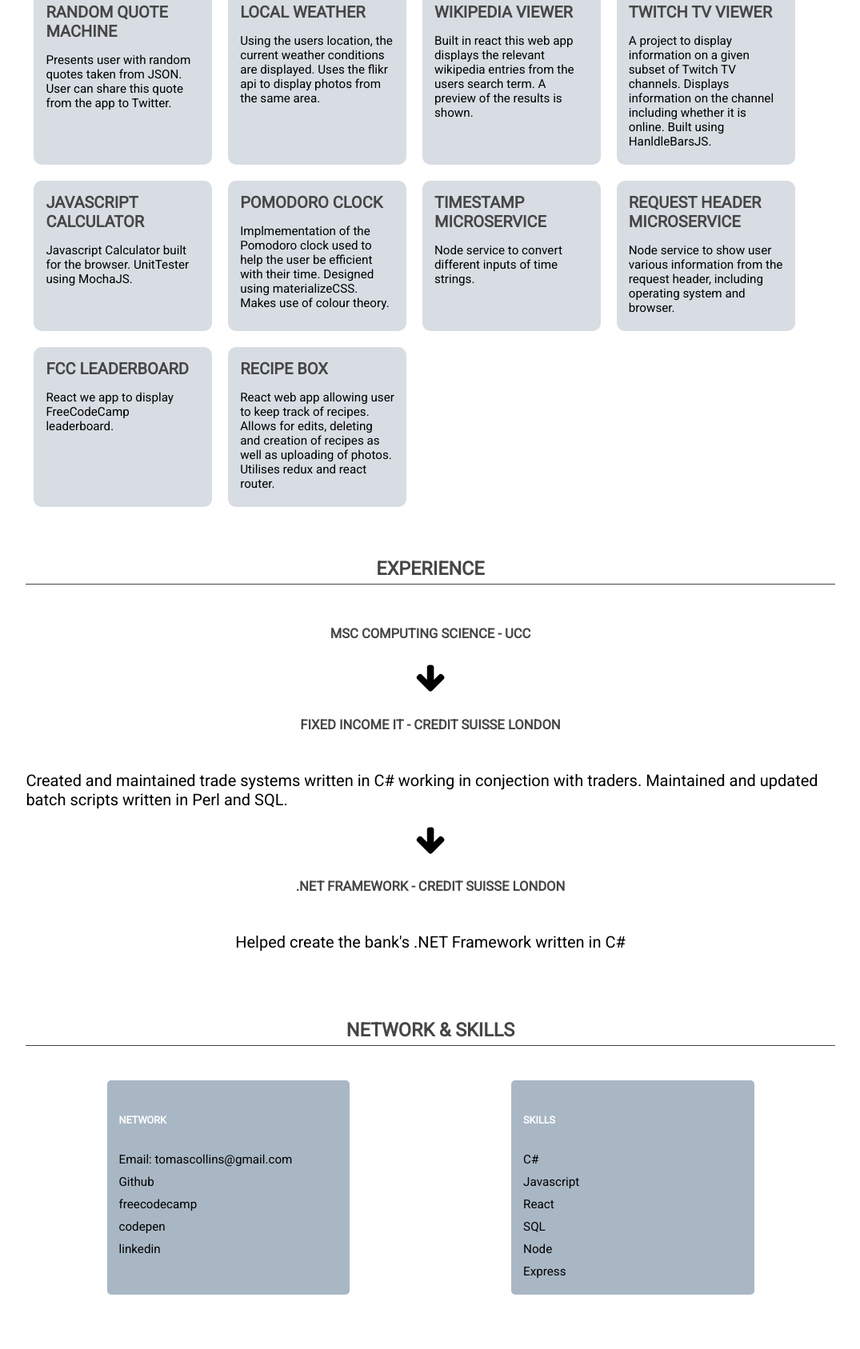
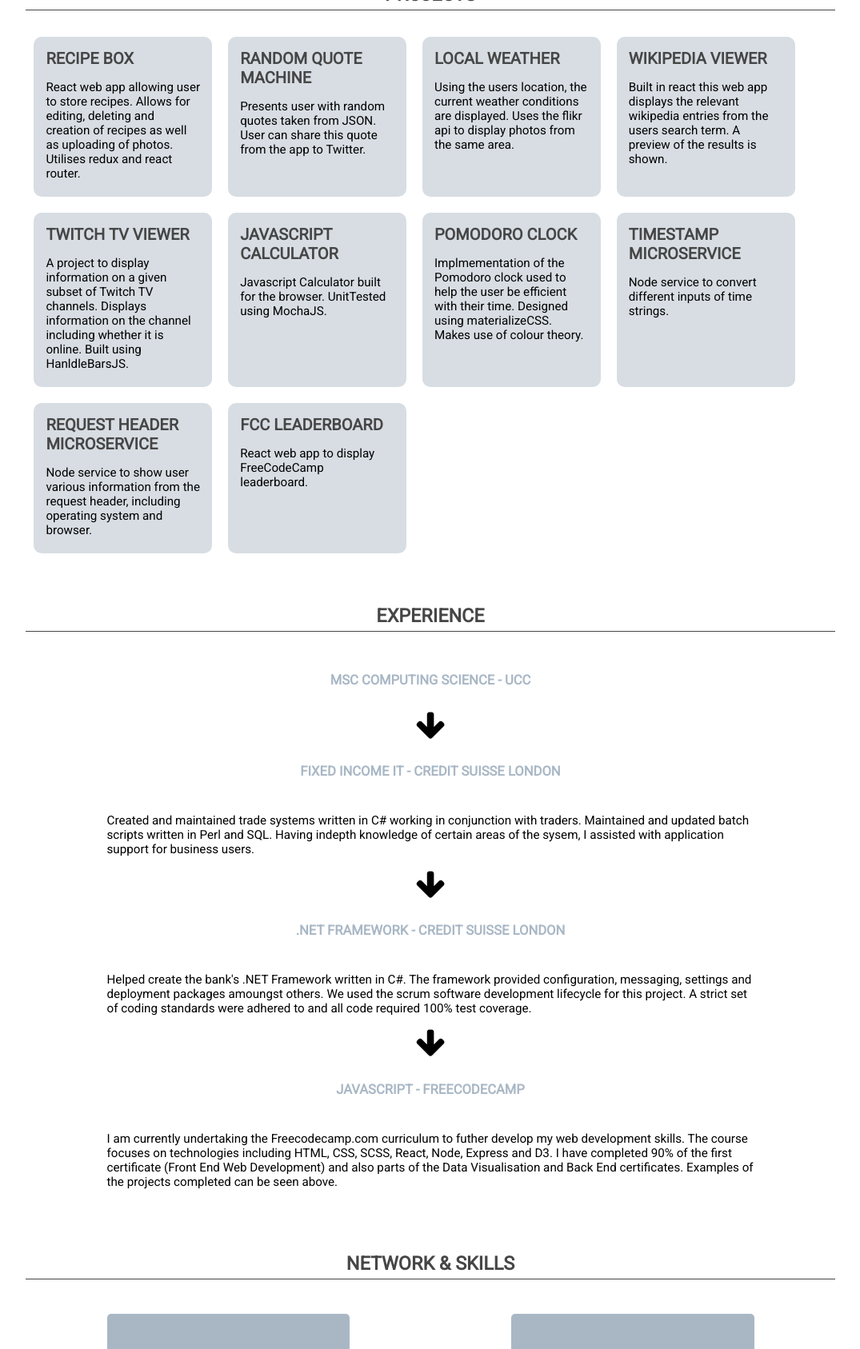
Before and after one commit to collinstommy/fcc-portfolio, a React app: page / in a window 1280 px wide. Shown: the part 1410-3097 px from the top of the page at 80% size, without its empty margins (102-1177 px from the left). Before the commit the page ends 3050 px from the top, so only its background shows below. Built offline with nearby package versions, Linux system fonts and the light colour scheme.

Commit message:
tidying up general formatting

```diff
--- a/src/components/Experience.js
+++ b/src/components/Experience.js
@@ -9,10 +9,24 @@ return (
     <i className="fa fa-arrow-down fa-2x" aria-hidden="true"></i>
      <h5>Fixed Income IT - Credit Suisse London</h5>
      <p>Created and maintained trade systems written in C# working
-       in conjection with traders. Maintained and updated batch scripts written in Perl and SQL.</p>
+       in conjunction with traders. Maintained and updated batch scripts written in Perl and SQL.
+       Having indepth knowledge of certain areas of the sysem, I assisted with application support for
+       business users.</p>
     <i className="fa fa-arrow-down fa-2x" aria-hidden="true"></i>
     <h5> .NET Framework - Credit Suisse London</h5>
-     <p>Helped create the bank's .NET Framework written in C#</p>
+     <p>Helped create the bank's .NET Framework written in C#. The framework provided configuration,
+       messaging, settings and deployment packages amoungst others.
+       We used the scrum software development lifecycle for this project. A strict set of coding
+       standards were adhered to and all code required 100% test coverage.
+     </p>
+      <i className="fa fa-arrow-down fa-2x" aria-hidden="true"></i>
+    <h5> Javascript - Freecodecamp </h5>
+     <p>I am currently undertaking the Freecodecamp.com curriculum to futher develop my web development skills. The course
+       focuses on technologies including HTML, CSS, SCSS, React, Node, Express and D3. I have completed
+       90% of the first certificate (Front End Web Development) and also parts of the Data Visualisation
+       and Back End certificates. Examples of the projects completed can be seen above.
+
+     </p>
 
   </div>
 );
--- a/src/components/Network.js
+++ b/src/components/Network.js
@@ -9,10 +9,10 @@ return (
     <div className='listItem'>
       <h5>Network</h5>
         <a href='mailto:tomascollins@gmail.com'>Email: tomascollins@gmail.com</a><br />
-        <a href='github.com/collinstommy'>Github</a><br />
-        <a href='freecodecamp.com/collinstommy'>freecodecamp</a><br />
-        <a href='codepen.com/collinstommy'>codepen</a><br />
-        <a href='linkedin.com/collinstommy'>linkedin</a><br />
+        <a href='http://www.github.com/collinstommy'>Github</a><br />
+        <a href='http://www.freecodecamp.com/collinstommy'>freecodecamp</a><br />
+        <a href='https://codepen.io/collinstommy/pens/public/'>codepen</a><br />
+        <a href='http://www.linkedin.com/collinstommy'>linkedin</a><br />
     </div>
       <div className='listItem'>
         <h5>Skills</h5>
--- a/src/data/project_details.js
+++ b/src/data/project_details.js
@@ -1,4 +1,11 @@
 const project_details = [
+   {
+    name: 'Recipe Box',
+    hosted: 'http://unarmed-porter.surge.sh/',
+    code: 'https://github.com/collinstommy/fcc-recipe-box',
+    technologies: ['react', 'redux', 'react-router', 'SCSS', 'material design'],
+    description: 'React web app allowing user to store recipes. Allows for editing, deleting and creation of recipes as well as uploading of photos. Utilises redux and react router.'
+  },
   {
     name: 'Random Quote Machine',
     hosted: 'https://codepen.io/collinstommy/full/RRayaP',
@@ -32,7 +39,7 @@ const project_details = [
     hosted: 'https://collinstommy.github.io/fcc-calculator/index.html',
     code: 'https://github.com/collinstommy/collinstommy.github.io/tree/master/fcc-calculator',
     technologies: ['mocho', 'jQuery'],
-    description: "Javascript Calculator built for the browser. UnitTester using MochaJS."
+    description: "Javascript Calculator built for the browser. UnitTested using MochaJS."
   },
   {
     name: 'Pomodoro Clock',
@@ -60,15 +67,9 @@ const project_details = [
     hosted: 'https://collinstommy.github.io/fcc-leaderboard/',
     code: 'https://github.com/collinstommy/fcc-leaderboard/tree/master',
     technologies: ['react', 'semantic-ui'],
-    description: 'React we app to display FreeCodeCamp leaderboard.'
+    description: 'React web app to display FreeCodeCamp leaderboard.'
   },
-   {
-    name: 'Recipe Box',
-    hosted: 'http://unarmed-porter.surge.sh/',
-    code: 'https://github.com/collinstommy/fcc-recipe-box',
-    technologies: ['react', 'redux', 'react-router', 'SCSS', 'material design'],
-    description: 'React web app allowing user to keep track of recipes. Allows for edits, deleting and creation of recipes as well as uploading of photos. Utilises redux and react router.'
-  }
+
 
 ];
 
--- a/src/styles/portfolio.css
+++ b/src/styles/portfolio.css
@@ -11,6 +11,10 @@ a{
   text-decoration: inherit; /* no underline */
 }
 
+a:hover{
+  text-decoration: underline;
+}
+
 h3, h4, h5, h6{
     color: #464646;
     text-transform: uppercase;
@@ -20,6 +24,10 @@ h3{
   border-bottom: 1px solid #464646;
   padding-bottom: 5px;
 
+}
+
+p{
+  font-size: .76em;
 }
 
 .container{
@@ -85,6 +93,14 @@ h3{
     margin-bottom: 40px;
 }
 
+.experience h5{
+  color: #A9B7C5;
+}
+
+.experience p{
+  width: 80%;
+}
+
 .listView{
   font-size: .76em;
   grid-area: lists;
@@ -138,7 +154,11 @@ h3{
   width: auto;
 }
 
-.project-box:hover{
+.project-box a:hover{
+  text-decoration: inherit;
+}
+
+.project-box:hover + h5{
   background-color: #000000;
   color: #C6C6C6;
 }
```
